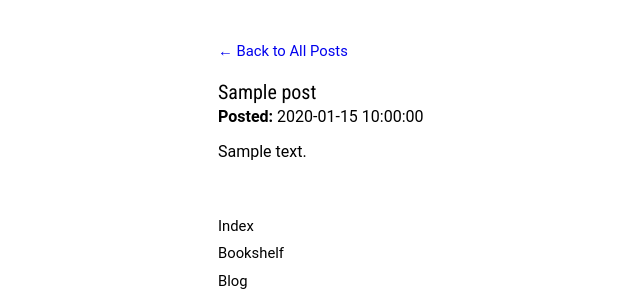
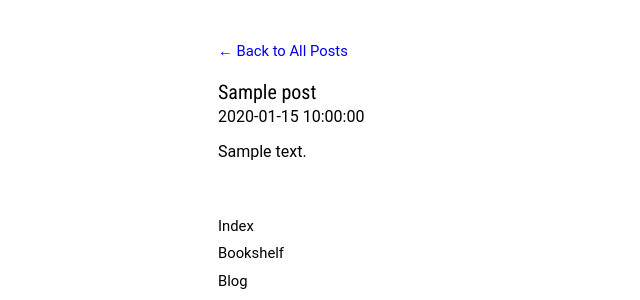
Before and after one commit to rindoshingen/Deploy-Flask-App, a Flask app: template templates/post.html in a window 1280 px wide. Shown: the part 263-563 px from the top of the page, without its empty margins (167-807 px from the left). Run offline with Flask 3, Linux system fonts and the light colour scheme; the template is opened without the code that fills it: most values are stand-ins (such as "Sample title", 1, 10 or a date in 2020).

Commit message:
Update date display in post template
Remove 'Posted:' label from the date display.

```diff
--- a/templates/post.html
+++ b/templates/post.html
@@ -4,7 +4,7 @@
     <a href="{{ url_for('blog') }}" class="blog__back">← Back to All Posts</a>
     <article class="blog-posting__single">
         <h2 class="blog-posting__title">{{ post.title }}</h2>
-        <time class="blog__date"><strong>Posted:</strong> {{ post.date }}</time>
+        <time class="blog__date">{{ post.date }}</time>
         <p class="blog-posting__content">{{ post.content }}</p>
     </article>
     {% include "_main_nav.html" %}
```
